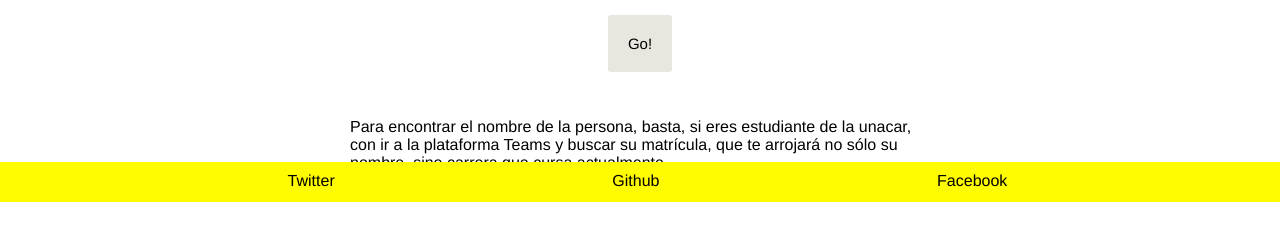
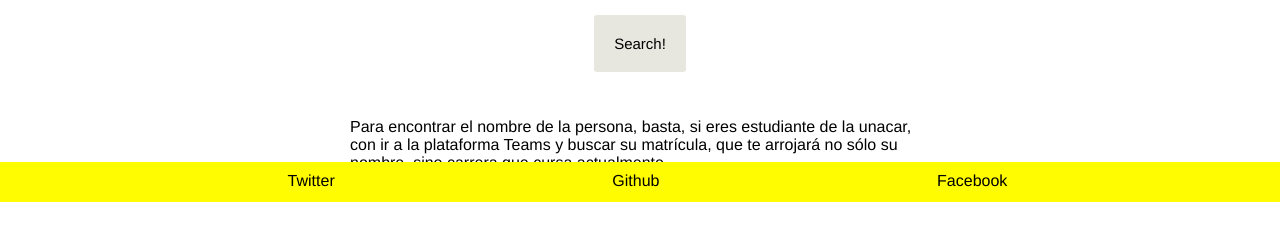
Before and after one commit to devnull404/unacar-users, a website: page index.html in a window 1280 px wide. Shown: the part 598-838 px from the top of the page. Drawn offline with Linux system fonts and the light colour scheme.

Commit message:
Fixing search button

```diff
--- a/index.html
+++ b/index.html
@@ -26,7 +26,7 @@
                 <button onclick="next()">next</button>
             </div>
             <br>
-            <button onclick="matricula()">Go!</button>
+            <button onclick="matricula()">Search!</button>
 
             <br>
             <br>
```
